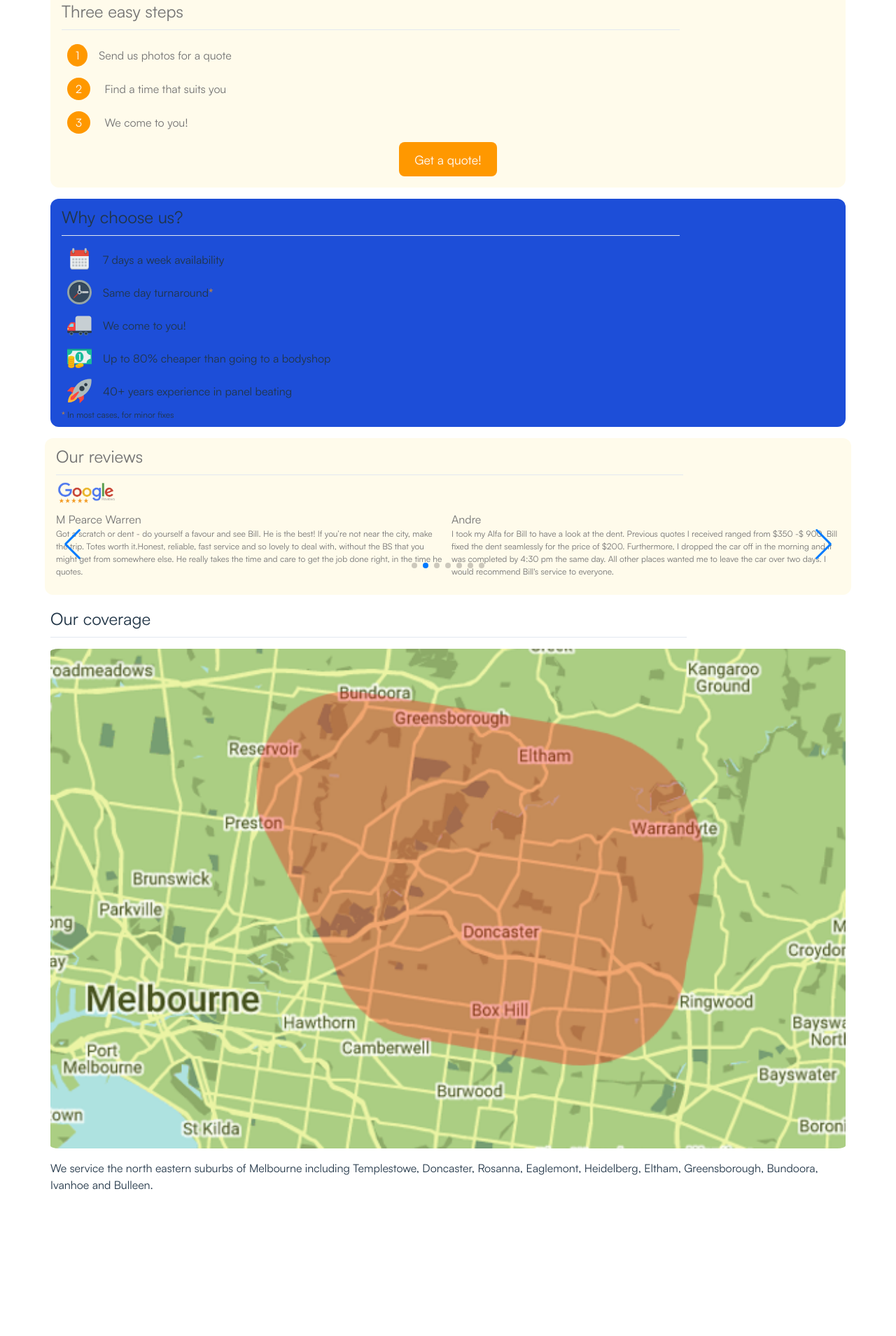
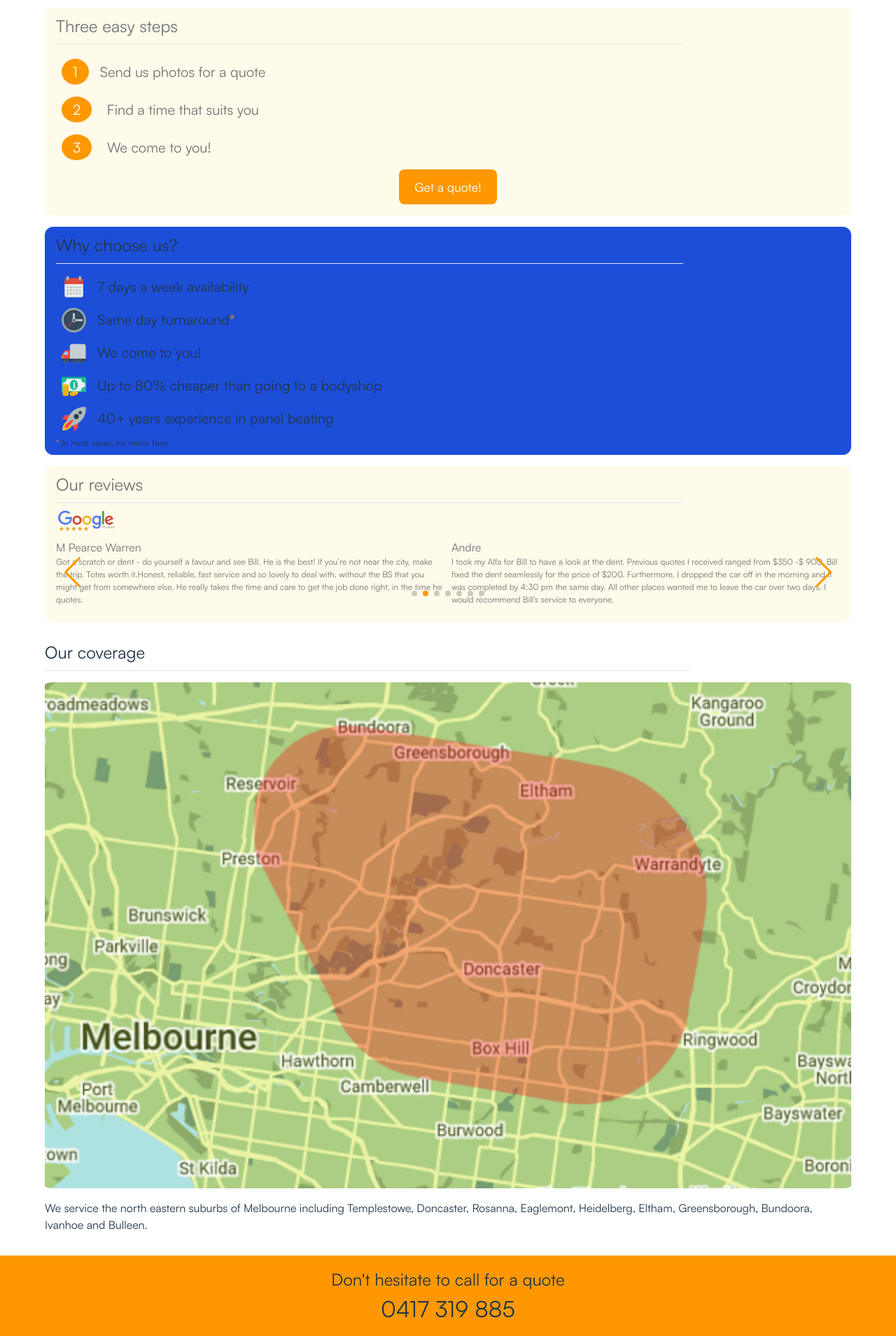
Before and after one commit to NeggFriedRice/body-solutions-pdr, a React (Vite) app: page / in a window 1280 px wide. Shown: the part 331-2240 px from the top of the page at 70% size. Before the commit the page ends 2036 px from the top, so only its background shows below. Built offline with nearby package versions, Linux system fonts and the light colour scheme.

Commit message:
Add contact section

```diff
--- a/src/App.jsx
+++ b/src/App.jsx
@@ -5,18 +5,20 @@ import HeroBanner from './components/HeroBanner'
 import Map from './components/Map'
 import HeroImage from './components/HeroImage'
 import GoogleReviews from './components/GoogleReviews'
+import Contact from './components/Contact'
 
 function App() {
 
   return (
     <>
-    <div className="w-[90vw]">
+    <div className="">
       <Heading />
       <Navbar />
       <HeroImage />
       <HeroBanner />
       <GoogleReviews />
       <Map />
+      <Contact />
     </div>
     </>
   )
--- /dev/null
+++ b/src/components/Contact.jsx
@@ -0,0 +1,14 @@
+import React from 'react'
+
+export default function Contact() {
+  return (
+    <div className="bg-setOrange h-[150px]" id="contact">
+        <div className="flex justify-center py-4">
+            <div className="text-center">
+                <p className="text-[1.5rem]">Don't hesitate to call for a quote</p>
+                <p className="text-[2rem]">0417 319 885</p>
+            </div>
+        </div>
+    </div>
+  )
+}
--- a/src/components/GoogleReviews.jsx
+++ b/src/components/GoogleReviews.jsx
@@ -21,6 +21,10 @@ export default function GoogleReviews() {
               }}
             navigation={true}
             modules={[Autoplay, Pagination, Navigation]}
+            style={{
+                "--swiper-pagination-color": "#FF9800",
+                "--swiper-navigation-color": "#FF9800",
+              }}
             >
             <SwiperSlide>
                 <div>
--- a/src/components/HeroBanner.jsx
+++ b/src/components/HeroBanner.jsx
@@ -2,16 +2,16 @@ import React from 'react'
 
 export default function HeroBanner() {
 
-    const numberStyle = "bg-setOrange px-3 py-1.5 rounded-[50%] ml-2 mr-4 text-white"
+    const numberStyle = "bg-setOrange px-4 py-1.5 rounded-[50%] ml-2 mr-4 text-white"
 
     return (
     <div className="flex w-[100%] justify-center flex-wrap">
         <div className="mx-2 px-4 my-2 w-[90vw] bg-amber-50 text-neutral-500 rounded-xl">
             <h1 className="text-[1.5rem] py-2">Three easy steps</h1>
             <div className="h-[1px] w-[80%] bg-slate-200"></div>
-            <p className="text-[1rem] my-6"><span className={numberStyle}>1</span>Send us photos for a quote</p>
-            <p className="text-[1rem] my-6"><span className={numberStyle}>2</span> Find a time that suits you</p>
-            <p className="text-[1rem]"><span className={numberStyle}>3</span> We come to you!</p>
+            <p className="text-[1.25rem] my-6"><span className={numberStyle}>1</span>Send us photos for a quote</p>
+            <p className="text-[1.25rem] my-6"><span className={numberStyle}>2</span> Find a time that suits you</p>
+            <p className="text-[1.25rem]"><span className={numberStyle}>3</span> We come to you!</p>
             <div className="flex justify-center">
                 <button className="my-4 bg-setOrange text-white text-[1.10rem] text-[SatoshiBold]">Get a quote!</button>
             </div>
@@ -21,23 +21,23 @@ export default function HeroBanner() {
             <div className="h-[1px] w-[80%] bg-slate-200"></div>
             <div className="flex place-items-center mt-4">
                 <img src="/icons/calendar.png" className="h-[35px] ml-2 mr-4" />
-                <p className="text-[1rem]">7 days a week availability</p>
+                <p className="text-[1.25rem]">7 days a week availability</p>
             </div>
             <div className="flex place-items-center mt-3">
                 <img src="/icons/clock.svg" className="h-[35px] ml-2 mr-4" />
-                <p className="text-[1rem]">Same day turnaround<span className="text-setOrange">*</span></p>
+                <p className="text-[1.25rem]">Same day turnaround<span className="text-setOrange">*</span></p>
             </div>
             <div className="flex place-items-center  mt-3">
                 <img src="/icons/truck.svg" className="h-[35px] ml-2 mr-4" />
-                <p className="text-[1rem]">We come to you!</p>
+                <p className="text-[1.25rem]">We come to you!</p>
             </div>
             <div className="flex place-items-center  mt-3">
                 <img src="/icons/money.svg" className="h-[35px] ml-2 mr-4" />
-                <p className="text-[1rem]">Up to 80% cheaper than going to a bodyshop</p>
+                <p className="text-[1.25rem]">Up to 80% cheaper than going to a bodyshop</p>
             </div>
             <div className="flex place-items-center  mt-3">
                 <img src="/icons/rocket.svg" className="h-[35px] ml-2 mr-4" />
-                <p className="text-[1rem]">40+ years experience in panel beating</p>
+                <p className="text-[1.25rem]">40+ years experience in panel beating</p>
             </div>
             <p className="my-2 text-[0.75rem]"><span className="text-setOrange">*</span> In most cases, for minor fixes</p>
         </div>
--- a/src/components/Map.jsx
+++ b/src/components/Map.jsx
@@ -2,13 +2,15 @@ import React from 'react'
 
 export default function Map() {
   return (
-    <div className="w-[90vw] px-2">
+    <div className="w-[100vw] px-2 flex justify-center">
+        <div className="w-[90vw] mt-2 mb-8">
             <h1 className="text-[1.5rem] py-2">Our coverage</h1>
             <div className="h-[1px] w-[80%] bg-slate-200"></div>
             <div className="flex justify-center py-2">
                 <img src="/maps-mobile.png" className="w-[90vw] transition-all duration-300 rounded-xl py-2"/>
             </div>
             <p>We service the north eastern suburbs of Melbourne including Templestowe, Doncaster, Rosanna, Eaglemont, Heidelberg, Eltham, Greensborough, Bundoora, Ivanhoe and Bulleen.</p>
+        </div>
     </div>
   )
 }
--- a/src/components/Navbar.jsx
+++ b/src/components/Navbar.jsx
@@ -1,5 +1,3 @@
-import React from 'react'
-
 export default function Navbar() {
 
     const navbarStyle = "bg-setOrange px-2 rounded-full"
@@ -9,7 +7,9 @@ export default function Navbar() {
         <ul className="flex gap-4 font-[Swansea] text-[1rem]">
             <li className={navbarStyle}>Our Work</li>
             <li className={navbarStyle}>Contact Us</li>
-            <li className={navbarStyle}>Get a Quote</li>
+            <a href="#contact">
+            <button className={navbarStyle}>Get a Quote</button>
+            </a>
         </ul>
     </div>
     )
--- /dev/null
+++ b/src/components/OurWork.jsx
@@ -0,0 +1,7 @@
+import React from 'react'
+
+export default function OurWork() {
+  return (
+    <div>OurWork</div>
+  )
+}
--- a/src/index.css
+++ b/src/index.css
@@ -48,15 +48,6 @@
   -moz-osx-font-smoothing: grayscale;
 }
 
-a {
-  font-weight: 500;
-  color: #646cff;
-  text-decoration: inherit;
-}
-a:hover {
-  color: #535bf2;
-}
-
 body {
   margin: 0;
   display: flex;
@@ -76,13 +67,6 @@ button {
   cursor: pointer;
   transition: border-color 0.25s;
 }
-button:hover {
-  border-color: #646cff;
-}
-button:focus,
-button:focus-visible {
-  outline: 4px auto -webkit-focus-ring-color;
-}
 
 @media (prefers-color-scheme: light) {
   :root {
```
Lines whose indentation alone changed are shown as unchanged.
